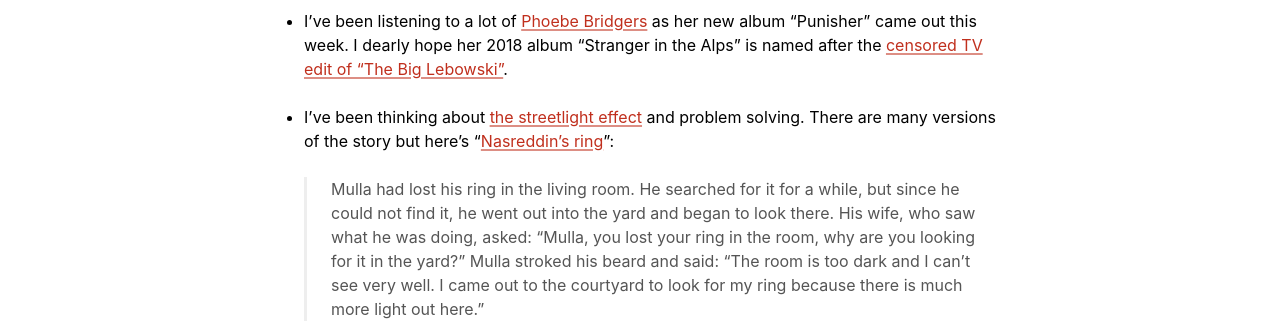
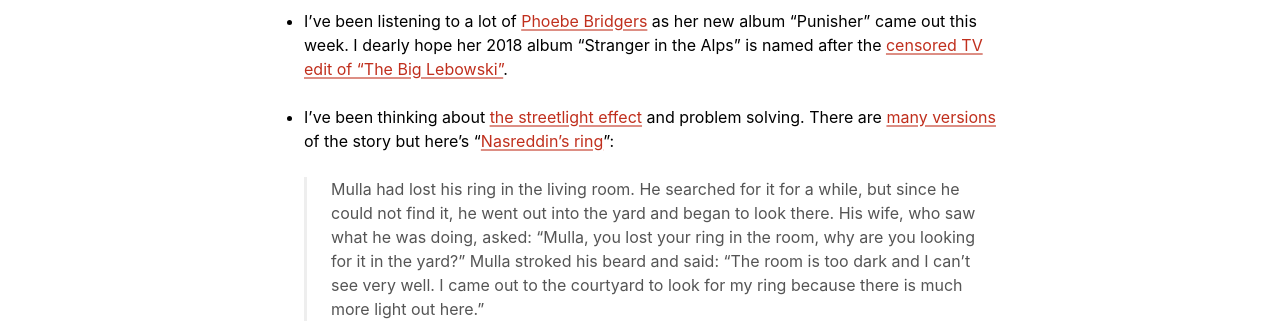
Before and after one commit to mudge/mudge.github.com, a Jekyll site: the page built from _posts/2020-06-21-weeknotes-34.markdown, in a window 1280 px wide. Shown: the part 1167-1490 px from the top of the page. Built offline with Jekyll 4.4.1, drawn with Linux system fonts in a browser that asks for light colours; part of the change alters nothing that is shown.

```diff
--- a/_posts/2020-06-21-weeknotes-34.markdown
+++ b/_posts/2020-06-21-weeknotes-34.markdown
@@ -37,7 +37,7 @@ date: 2020-06-21 10:55:00
 
 *   I've been listening to a lot of [Phoebe Bridgers](https://phoebefuckingbridgers.com) as her new album "Punisher" came out this week. I dearly hope her 2018 album "Stranger in the Alps" is named after the [censored TV edit of "The Big Lebowski"](https://youtu.be/LCcKBcZzGdA).
 
-*   I've been thinking about [the streetlight effect](https://en.m.wikipedia.org/wiki/Streetlight_effect) and problem solving. There are many versions of the story but here's "[Nasreddin's ring](https://en.m.wikipedia.org/wiki/Nasreddin#Nasreddin's_ring)":
+*   I've been thinking about [the streetlight effect](https://en.m.wikipedia.org/wiki/Streetlight_effect) and problem solving. There are [many versions](https://quoteinvestigator.com/2013/04/11/better-light/) of the story but here's "[Nasreddin's ring](https://en.m.wikipedia.org/wiki/Nasreddin#Nasreddin's_ring)":
 
     > Mulla had lost his ring in the living room. He searched for it for a
     > while, but since he could not find it, he went out into the yard and
```
